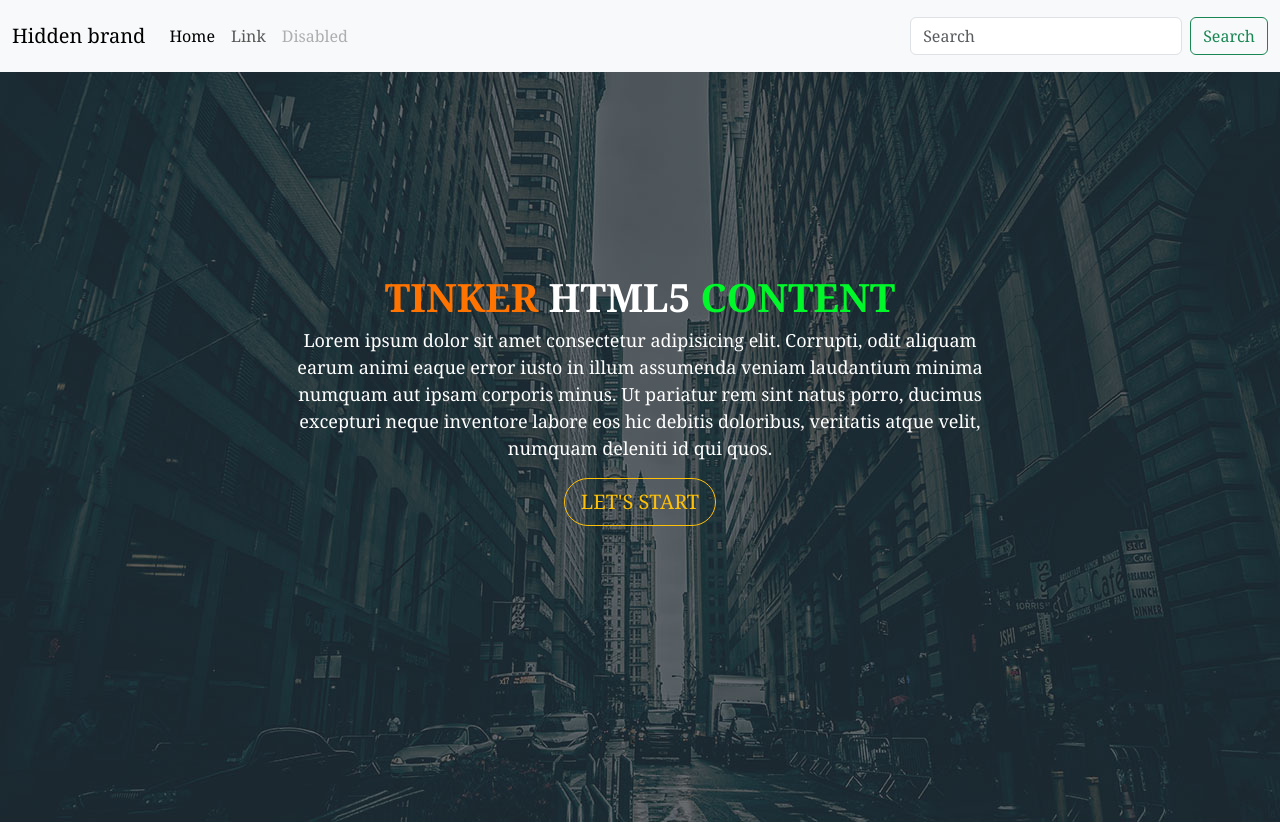
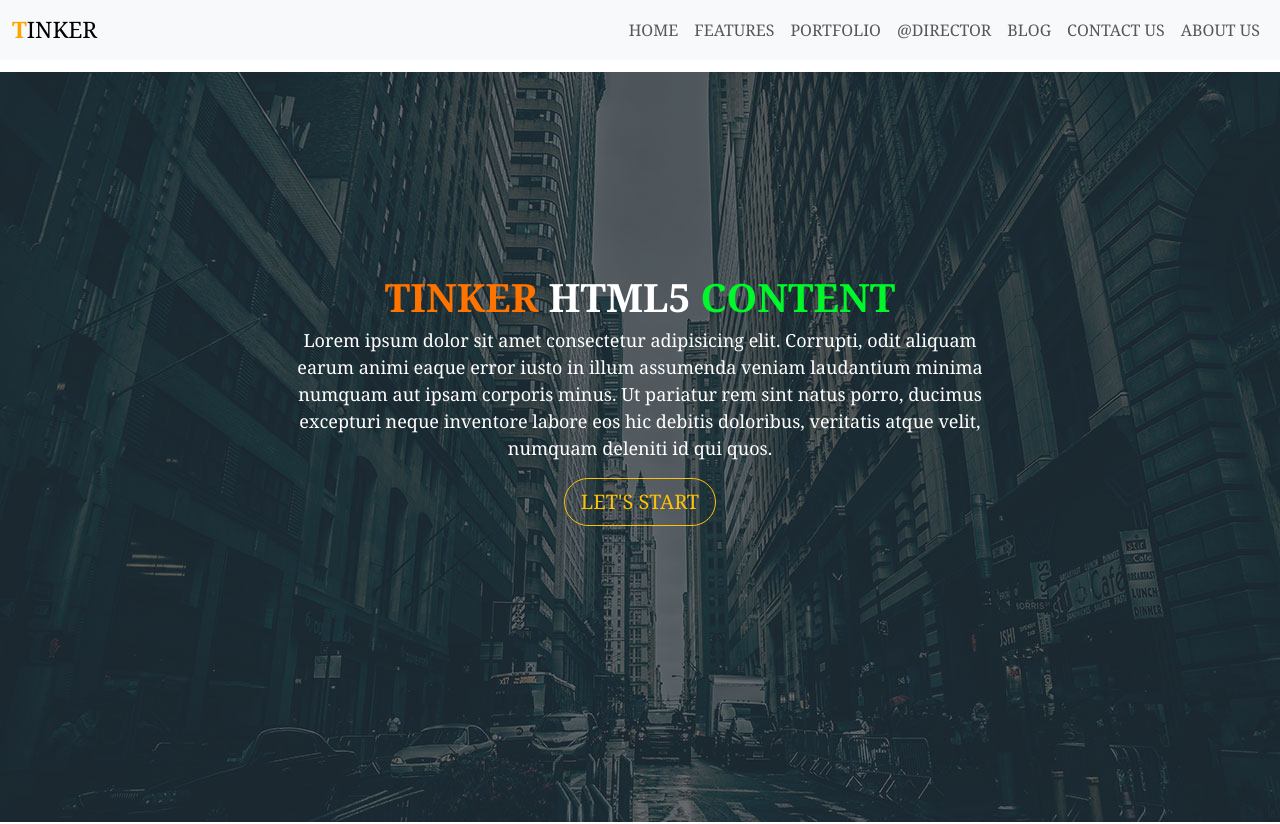
Before and after one commit to madhurxm/27mar2023_product_website, a plain HTML site: page index.html in a window 1280 px wide. Shown: the top 824 px of the page. Drawn offline with nearby package versions, Linux system fonts and the light colour scheme.

Commit message:
added responsive navbar

```diff
--- a/index.html
+++ b/index.html
@@ -3,7 +3,11 @@
   <head>
     <meta charset="UTF-8" />
     <meta http-equiv="X-UA-Compatible" content="IE=edge" />
-    <meta name="viewport" content="width=device-width,initial-scale=1,maximum-scale=1, shrink-to-fit=no">
+    <meta name="viewport" content="width=device-width,initial-scale=1">
+
+    <!-- JS for Bootstrap -->
+
+    <script src="https://cdnjs.cloudflare.com/ajax/libs/bootstrap/5.3.0-alpha2/js/bootstrap.min.js" integrity="sha512-Pvg6adp44X74TYtqbnGE/mv3wka8G/UTq/nVf4XRpfufQ/AObqF+grFoc7cmFmQNdmaqq8lnMtfyib0etZTBVA==" crossorigin="anonymous" referrerpolicy="no-referrer"></script>
 
     <!-- BOOTSTRAP CDN -->
     <link
@@ -33,11 +37,19 @@
       <!-- ====== HEADER ====== -->
 
       <div class="row" id="nav_div">
-        <!-- <nav class="navbar bg-light navbar-expand-md fixed-top">
+        <nav class="navbar bg-light navbar-expand-lg fixed-top">
           <div class="container-fluid">
             <a class="navbar-brand" href="#div1" style="font-size: 0.6cm"
               ><span style="color: orange; font-weight: 600">T</span>INKER</a
             >
+
+            <!-- == Collapse navbar button == -->
+            <button class="navbar-toggler" type="button" data-bs-toggle="collapse" data-bs-target="#nav_data" aria-controls="navbarTogglerDemo01" aria-expanded="false" aria-label="Toggle navigation">
+              <span class="navbar-toggler-icon"></span>
+            </button>
+
+            <!-- == Navbar items == -->
+            <div class="collapse navbar-collapse" id="nav_data" style="justify-content: right;">
             <div class="navbar-nav">
               <ul class="navbar-nav">
                 <li class="nav-item">
@@ -64,36 +76,8 @@
               </ul>
             </div>
           </div>
-        </nav> -->
-
-
-        <nav class="navbar navbar-expand-lg bg-body-tertiary">
-          <div class="container-fluid">
-            <button class="navbar-toggler" type="button" data-bs-toggle="collapse" data-bs-target="#navbarTogglerDemo01" aria-controls="navbarTogglerDemo01" aria-expanded="false" aria-label="Toggle navigation">
-              <span class="navbar-toggler-icon"></span>
-            </button>
-            <div class="collapse navbar-collapse" id="navbarTogglerDemo01">
-              <a class="navbar-brand" href="#">Hidden brand</a>
-              <ul class="navbar-nav me-auto mb-2 mb-lg-0">
-                <li class="nav-item">
-                  <a class="nav-link active" aria-current="page" href="#">Home</a>
-                </li>
-                <li class="nav-item">
-                  <a class="nav-link" href="#">Link</a>
-                </li>
-                <li class="nav-item">
-                  <a class="nav-link disabled">Disabled</a>
-                </li>
-              </ul>
-              <form class="d-flex" role="search">
-                <input class="form-control me-2" type="search" placeholder="Search" aria-label="Search">
-                <button class="btn btn-outline-success" type="submit">Search</button>
-              </form>
-            </div>
           </div>
         </nav>
-
-
 
       </div>
 
```
